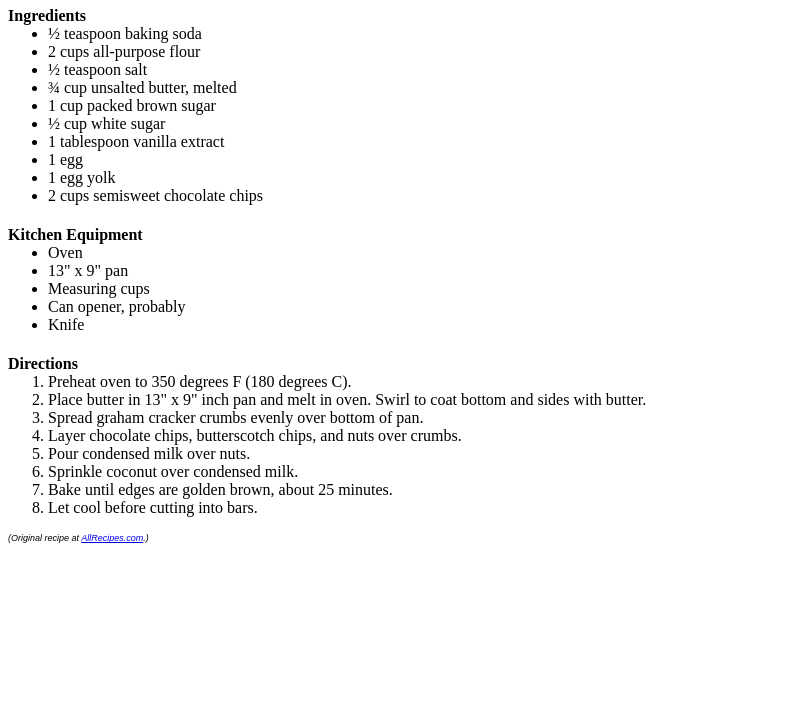
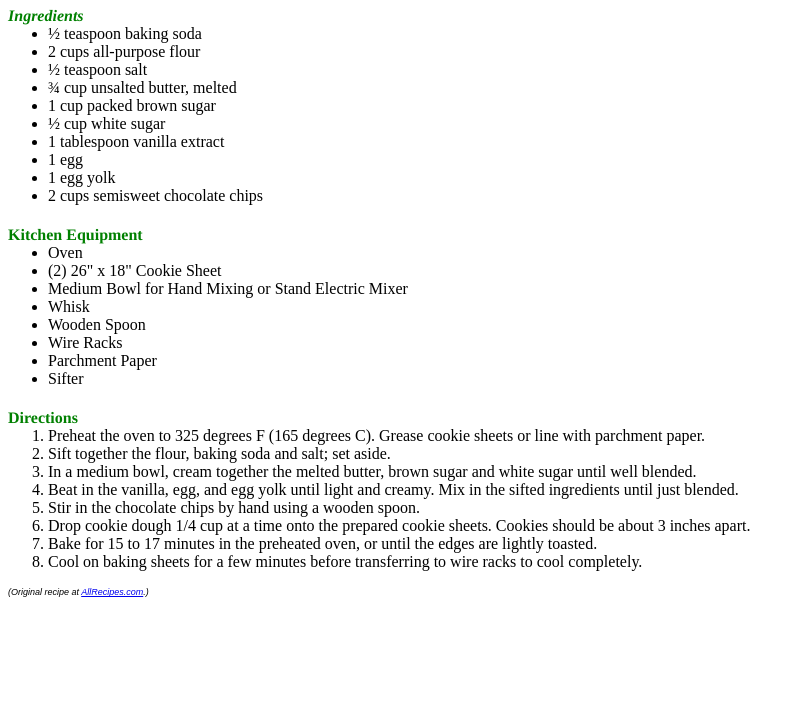
Before and after one commit to marleyschneider/tp4, a plain HTML site: page index.html in a window 1280 px wide. Shown: the part 73-800 px from the top of the page, without its empty margins (0-806 px from the left). Drawn offline with Linux system fonts and the light colour scheme; a script that the page names is missing.

Commit message:
updated styles

```diff
--- a/index.html
+++ b/index.html
@@ -24,10 +24,10 @@
 
 <body>
 
-<h1>Seven Layer Bars</h1>
+  <h1>Best Big, Fat, Chewy Chocolate Chip Cookie</h1>
 
-<div id="Best Big, Fat, Chewy Chocolate Chip Cookie">
-  <h4>Ingredients</h4>
+  <div id="Ingredients">
+    <h4><em>Ingredients</em></h4>
     <ul>
       <li>½ teaspoon baking soda</li>
       <li>2 cups all-purpose flour</li>
@@ -46,28 +46,31 @@
     <h4>Kitchen Equipment</h4>
     <ul>
       <li>Oven</li>
-    <li>13" x 9" pan</li>
-    <li>Measuring cups</li>
-    <li>Can opener, probably</li>
-    <li>Knife</li>
+      <li>(2) 26" x 18" Cookie Sheet</li>
+      <li>Medium Bowl for Hand Mixing or Stand Electric Mixer</li>
+      <li>Whisk</li>
+      <li>Wooden Spoon</li>
+      <li>Wire Racks</li>
+      <li>Parchment Paper</li>
+      <li>Sifter</li>
     </ul>
   </div>
 
   <div id="directions">
     <h4>Directions</h4>
     <ol>
-    <li>Preheat oven to 350 degrees F (180 degrees C).</li>
-    <li>Place butter in 13" x 9" inch pan and melt in oven. Swirl to coat bottom and sides with butter.</li>
-    <li>Spread graham cracker crumbs evenly over bottom of pan.</li>
-    <li>Layer chocolate chips, butterscotch chips, and nuts over crumbs.</li>
-    <li>Pour condensed milk over nuts.</li>
-    <li>Sprinkle coconut over condensed milk.</li>
-    <li>Bake until edges are golden brown, about 25 minutes.</li>
-    <li>Let cool before cutting into bars.</li>
+      <li>Preheat the oven to 325 degrees F (165 degrees C). Grease cookie sheets or line with parchment paper.</li>
+      <li>Sift together the flour, baking soda and salt; set aside.</li>
+      <li>In a medium bowl, cream together the melted butter, brown sugar and white sugar until well blended.</li>
+      <li>Beat in the vanilla, egg, and egg yolk until light and creamy. Mix in the sifted ingredients until just blended.</li>
+      <li>Stir in the chocolate chips by hand using a wooden spoon.</li>
+      <li>Drop cookie dough 1/4 cup at a time onto the prepared cookie sheets. Cookies should be about 3 inches apart.</li>
+      <li>Bake for 15 to 17 minutes in the preheated oven, or until the edges are lightly toasted.</li>
+      <li>Cool on baking sheets for a few minutes before transferring to wire racks to cool completely.</li>
     </ol>
   </div>
 
-<p class="copyright">(Original recipe at <a href="https://www.allrecipes.com/recipe/9889/seven-layer-bars/">AllRecipes.com</a>.)</p>
+  <p class="copyright">(Original recipe at <a href="https://www.allrecipes.com/recipe/25037/best-big-fat-chewy-chocolate-chip-cookie/">AllRecipes.com</a>.)</p>
 
 </body>
 
--- a/styles.css
+++ b/styles.css
@@ -5,6 +5,8 @@ h1 {
 
 h4 {
   margin-bottom: 0;
+  color: green;
+  font-family: Times;
 }
 
 ul, ol {
```
Lines whose indentation alone changed are shown as unchanged.
